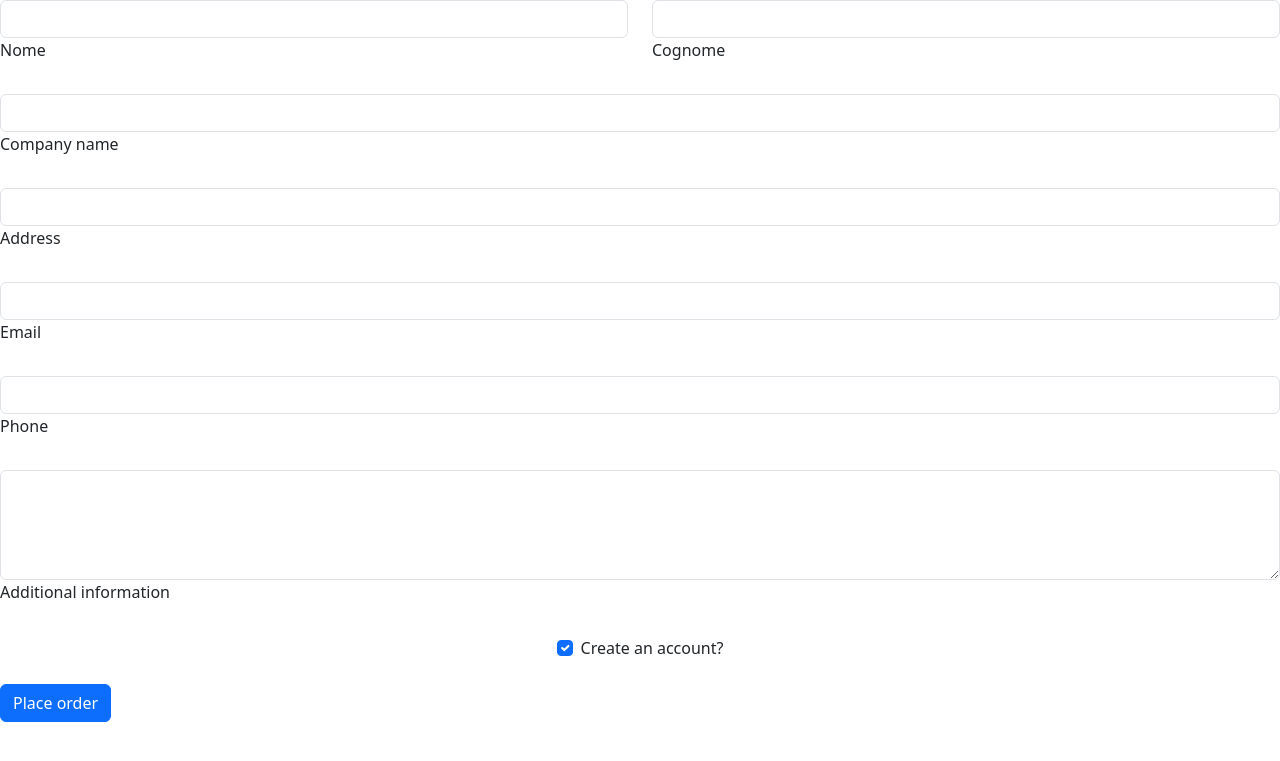
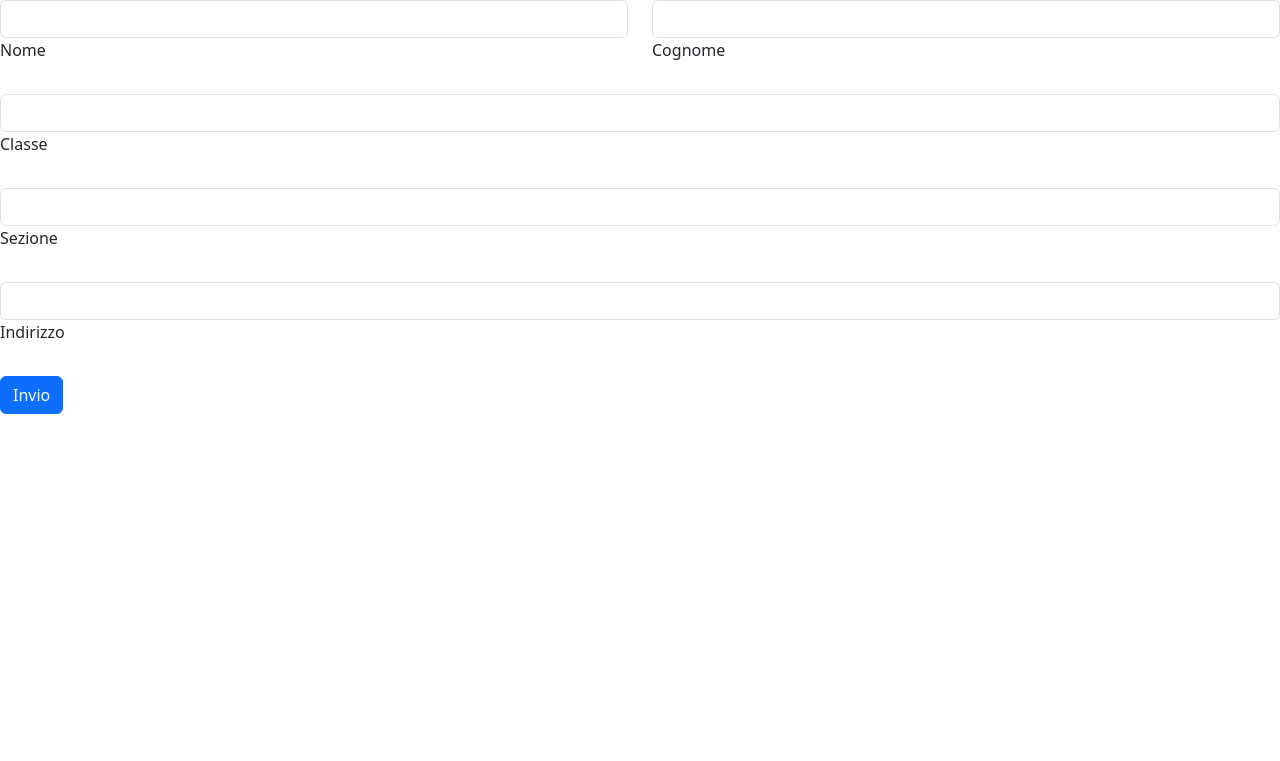
Before and after one commit to SilvaRicci/Github, a PHP site: page /form.php in a window 1280 px wide. Shown: the top 761 px of the page. Run offline with PHP 8.4, Linux system fonts and the light colour scheme.

Commit message:
auto-push

```diff
--- a/Bersan/Inserimento_php/form.php
+++ b/Bersan/Inserimento_php/form.php
@@ -25,44 +25,26 @@
     </div>
   </div>
 
-  <!-- Text input -->
+  <!-- classe input -->
   <div class="form-outline mb-4">
     <input type="text" id="form6Example3" class="form-control" />
-    <label class="form-label" for="form6Example3">Company name</label>
+    <label class="form-label" for="form6Example3">Classe</label>
   </div>
 
-  <!-- Text input -->
+  <!-- sezione input -->
   <div class="form-outline mb-4">
     <input type="text" id="form6Example4" class="form-control" />
-    <label class="form-label" for="form6Example4">Address</label>
+    <label class="form-label" for="form6Example4">Sezione</label>
   </div>
 
-  <!-- Email input -->
+  <!-- indirizzo input -->
   <div class="form-outline mb-4">
-    <input type="email" id="form6Example5" class="form-control" />
-    <label class="form-label" for="form6Example5">Email</label>
+    <input type="text" id="form6Example5" class="form-control" />
+    <label class="form-label" for="form6Example5">Indirizzo</label>
   </div>
 
-  <!-- Number input -->
-  <div class="form-outline mb-4">
-    <input type="number" id="form6Example6" class="form-control" />
-    <label class="form-label" for="form6Example6">Phone</label>
-  </div>
-
-  <!-- Message input -->
-  <div class="form-outline mb-4">
-    <textarea class="form-control" id="form6Example7" rows="4"></textarea>
-    <label class="form-label" for="form6Example7">Additional information</label>
-  </div>
-
-  <!-- Checkbox -->
-  <div class="form-check d-flex justify-content-center mb-4">
-    <input class="form-check-input me-2" type="checkbox" value="" id="form6Example8" checked />
-    <label class="form-check-label" for="form6Example8"> Create an account? </label>
-  </div>
-
-  <!-- Submit button -->
-  <button type="submit" class="btn btn-primary btn-block mb-4">Place order</button>
+  <!-- invio button -->
+  <button type="submit" class="btn btn-primary btn-block mb-4">Invio</button>
 </form>
 
 
```
Also changed, not shown: Durante/1_FormInserimentoDati/index.php (+22 -4 lines).
